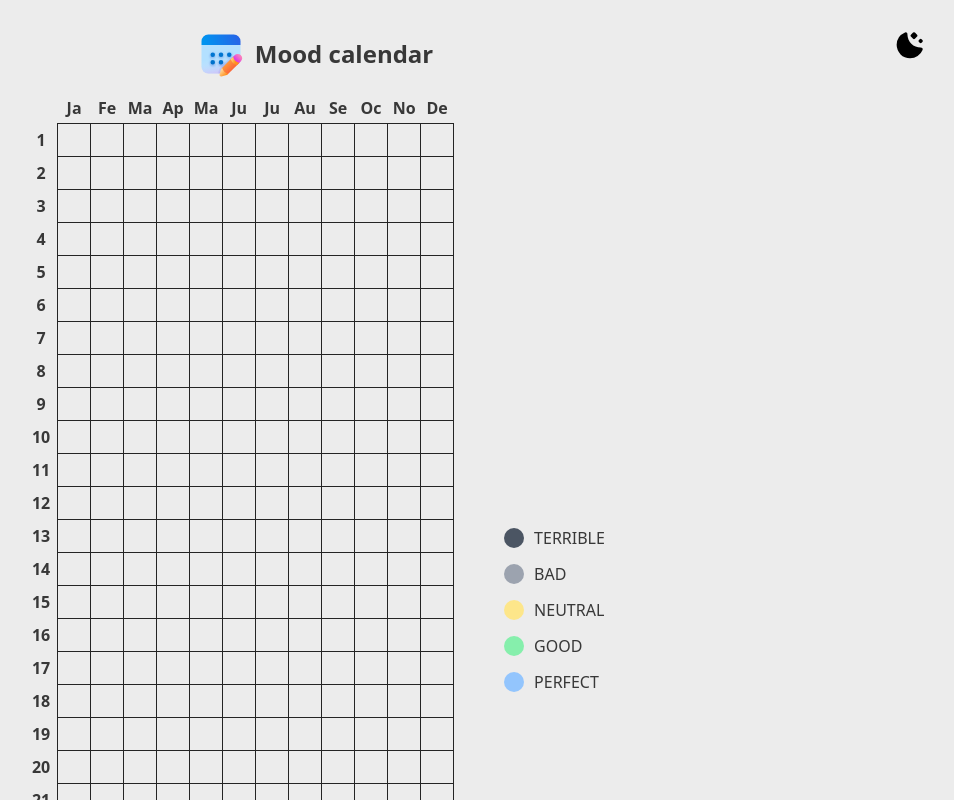
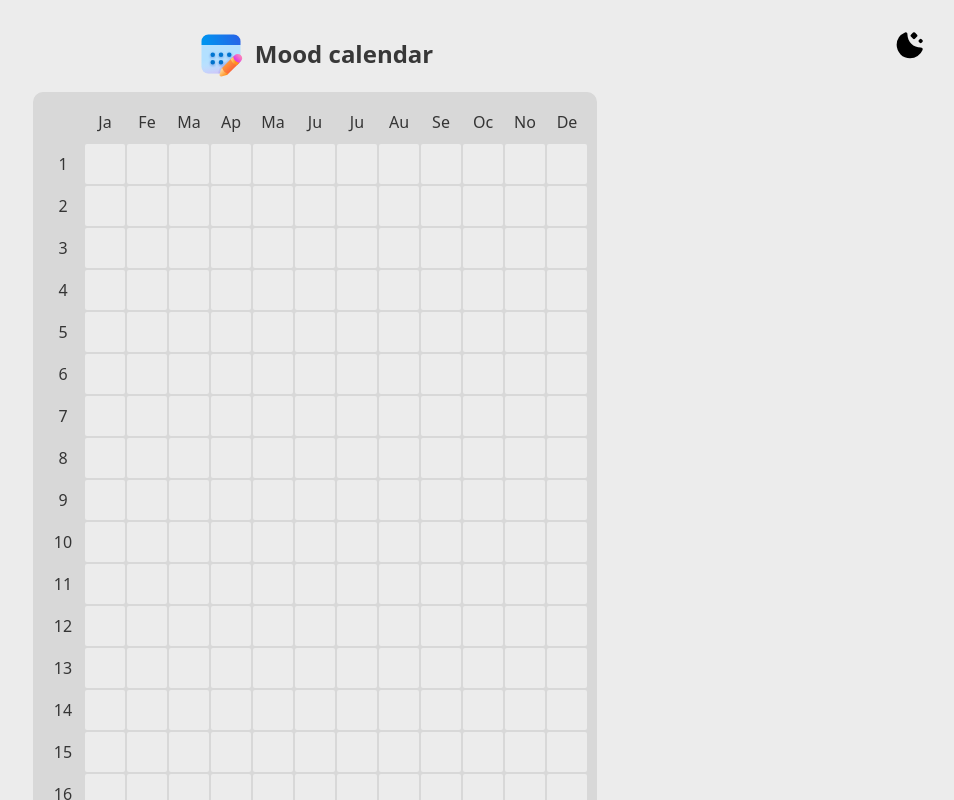
Before and after one commit to kostasp31/mood-calendar, a React (Vite) app: page / in a window 1280 px wide. Shown: the top 800 px of the page, without its empty margins (325-1279 px from the left). Built offline with nearby package versions, Linux system fonts and the light colour scheme.

Commit message:
transition to grid

```diff
--- a/src/App.css
+++ b/src/App.css
@@ -20,14 +20,71 @@ th.numbers-th {
   gap: 0%;
 }
 
+.grandparent-container {
+  display: grid;
+  grid-template-rows: 1fr auto 1fr;
+  grid-template-columns: 1fr;
+}
+
+.calendar {
+  display: grid;
+  grid-template-rows: repeat(32, 40px);
+  grid-template-columns: repeat(13, 40px);
+  row-gap: 2px;
+  column-gap: 2px;
+  padding: 10px 10px;
+  border-radius: 10px;
+
+  justify-items: center;
+  align-items: center;
+}
+
+@keyframes rotateAnimation {
+  from {
+    transform: rotateX(0deg);
+  }
+  to {
+    transform: rotateX(180deg);
+  }
+}
+
+.calendar-mood-box {
+  animation: rotateAnimation;
+  animation-duration: 2s;
+}
+
+.calendar-mood-box:hover {
+  transform: scale(1.1);
+  transition-duration: 200ms;
+  box-shadow: 1px 1px 10px rgb(92, 92, 92);
+  outline: '1px solid red';
+}
+
+.calendar-item {
+  display: flex;
+  justify-content: center;
+  align-items: center;
+  border-radius: 2px;
+}
+
+
+
+
+/* .calendar-day {
+
+}
+
+.calendar-month {
+
+} */
+
 .color-legend {
   display: flex;
   flex-direction: column;
   justify-content: center;
-  margin-left: 50px;
 }
 
-@media only screen and (max-width: 650px) {
+/* @media only screen and (max-width: 650px) {
   .parent-container {
     display: flex;
     flex-direction: column;
@@ -41,7 +98,7 @@ th.numbers-th {
     justify-items: center;
     margin-left: 0;
   }
-}
+} */
 
 .color-label {
   width: 20px;
--- a/src/App.jsx
+++ b/src/App.jsx
@@ -1,4 +1,4 @@
-import { useEffect, useState } from 'react'
+import React, { useEffect, useState } from 'react'
 import './App.css'
 
 import ChangeTheme from './ChangeTheme';
@@ -19,10 +19,10 @@ function App() {
 
   const colors = [
     { index: 1, mood: 'TERRIBLE', color: '#4B5563' },
-    { index: 2, mood: 'BAD',      color: '#9CA3AF' },
-    { index: 3, mood: 'NEUTRAL',  color: '#FDE68A' },
-    { index: 4, mood: 'GOOD',     color: '#86EFAC' },
-    { index: 5, mood: 'PERFECT',  color: '#93C5FD' }
+    { index: 2, mood: 'BAD', color: '#9CA3AF' },
+    { index: 3, mood: 'NEUTRAL', color: '#FDE68A' },
+    { index: 4, mood: 'GOOD', color: '#86EFAC' },
+    { index: 5, mood: 'PERFECT', color: '#93C5FD' }
   ];
 
   useEffect(() => {
@@ -36,10 +36,10 @@ function App() {
     }
 
     const _moods = months.map((month, index) => {
-      let lastdate = new Date(year, index+1, 0).getDate();
+      let lastdate = new Date(year, index + 1, 0).getDate();
 
       let moodsArayMonth = [];
-      for (let j=1; j<=lastdate; j++) {
+      for (let j = 1; j <= lastdate; j++) {
         moodsArayMonth.push({
           day: j,
           mood: null // Math.floor(Math.random() * (5 - 1 + 1)) + 1
@@ -48,7 +48,7 @@ function App() {
       return moodsArayMonth;
     });
 
-    localStorage.setItem('mood-calendar-data', JSON.stringify({[year]: _moods}));
+    localStorage.setItem('mood-calendar-data', JSON.stringify({ [year]: _moods }));
 
     setMoods(_moods);
   }, []);
@@ -69,11 +69,11 @@ function App() {
 
     const currentMood = newMoods[month][day];
     if (currentMood) {
-      let newMood = {...currentMood, mood: currentMood.mood + 1};
+      let newMood = { ...currentMood, mood: currentMood.mood + 1 };
       if (newMood.mood > 5) newMood.mood = 1;
 
       newMoods[month][day] = newMood;
-      localStorage.setItem('mood-calendar-data', JSON.stringify({[year]: newMoods}));
+      localStorage.setItem('mood-calendar-data', JSON.stringify({ [year]: newMoods }));
       setMoods(newMoods);
     }
   }
@@ -83,52 +83,79 @@ function App() {
   return (
     <div className='grandparent-container'>
       <Title />
+      <ChangeTheme theme={theme} setTheme={setTheme} />
       <div className='parent-container'>
-        <ChangeTheme theme={theme} setTheme={setTheme} />
-        <table style={{ borderCollapse: 'collapse' }}>
-          <thead>
-            <tr>
-              <td>
-              </td>
-              {months.map((month, index) =>
-                <th key={index}>
-                  {month.substring(0,2)}
-                </th>
-              )}
-            </tr>
-          </thead>
-          <tbody>
-            {Array.from(Array(31).keys()).map((day, index) =>
-              <tr key={index}>
-                <th className='numbers-th'>
-                  {day+1}
-                </th>
+        <div className='calendar' style={{backgroundColor: theme === 'dark' ? 'rgb(65, 65, 65)' : 'rgba(216, 216, 216, 1)'}}>
+          {Array.from({ length: 32 }).map((_, dayIndex) => (
+            dayIndex === 0 ?
+              <React.Fragment key={dayIndex}>
+                {Array.from({ length: 13 }).map((_, _monthIndex) => {
+                  return (
+                    <div className='calendar-item calendar-month' key={`${_monthIndex}-${dayIndex}`}
+                      style={{
+                        width: '40px',
+                        height: '40px'
+                      }}>
+                      {_monthIndex === 0 ? '' : months?.[_monthIndex - 1]?.substring(0, 2)}
+                    </div>
+                  );
 
-                {
-                  Array.from(Array(12).keys()).map((month, index) =>
-                    <td key={index} onClick={(e) => changeMood(e, month, day)}
-                    style={{
-                      border: moods[month]?.[day]?.mood !== undefined ? `1px solid ${theme === 'dark' ? '#ececec' : '#242424'}` : 'none',
-                      background: moods[month]?.[day]?.mood ? colors[moods[month]?.[day]?.mood - 1]?.color : theme === 'light' ? '#ececec' : '#242424'
-                    }}>
-                      {/* {moods[month]?.[day]?.mood ?? null} */}
-                    </td>
-                  )
                 }
+                )}
+              </React.Fragment>
+              :
+              <React.Fragment key={dayIndex}>
+                {Array.from({ length: 13 }).map((_, _monthIndex) => {
+                  const monthIndex = _monthIndex - 1;
 
-              </tr>
-            )}
-          </tbody>
-        </table>
+                  if (monthIndex === -1) {
+                    return (
+                      <div className='calendar-item calendar-day' key={`${monthIndex}-${dayIndex}`}
+                        style={{
+                          width: '40px',
+                          height: '40px'
+                        }}>
+                        {dayIndex}
+                      </div>
+                    )
+                  } else {
+                    if (moods[monthIndex]?.[dayIndex - 1]) {
+                      return (
+                        <div className='calendar-item calendar-mood-box' key={`${monthIndex}-${dayIndex - 1}`} onClick={(e) => changeMood(e, monthIndex, dayIndex - 1)}
+                          style={{
+                            width: '40px',
+                            height: '40px',
+                            animationDelay: `${Math.round((2000 / 31) * Math.round(Math.random() * dayIndex))}ms`,
+                            background: moods[monthIndex]?.[dayIndex - 1]?.mood ? colors[moods[monthIndex]?.[dayIndex - 1]?.mood - 1]?.color : theme === 'light' ? '#ececec' : '#242424'
+                          }}>
+                          {/* {moods[monthIndex]?.[dayIndex - 1]?.mood ?? null} */}
+                        </div>
+                      );
+                    }
+                    else
+                      return (
+                        <div className='calendar-item calendar-empty' key={`${monthIndex}-${dayIndex - 1}`}
+                          style={{
+                            width: '40px',
+                            height: '40px',
+                            background: 'transparent'
+                          }} />)
+                  }
+                }
+                )}
+              </React.Fragment>
+          ))}
 
-        <div className='color-legend'>
+        </div>
+
+        {/* <div className='color-legend'>
           {colors.map((color, index) =>
-            <div key={index} style={{display: 'flex', alignItems: 'center', gap: '10px', marginTop: '-20px'}}>
+            <div key={index} style={{ display: 'flex', alignItems: 'center', gap: '10px', marginTop: '-20px' }}>
               <div className='color-label' style={{ background: color.color }} />
               <p>{color.mood}</p>
             </div>
           )}
-        </div>
+        </div> */}
       </div>
       <Footer />
     </div>
--- a/src/Footer.jsx
+++ b/src/Footer.jsx
@@ -2,8 +2,8 @@ import './App.css';
 
 export default function Footer() {
   return (
-    <p>
-      Made by <a href = "https://github.com/kostasp31">kostasp31</a> - special attributions to my boredom -_-
+    <p style={{alignContent: 'end'}}>
+      Made by <a href = "https://github.com/kostasp31">kostasp31</a> - Special attributions to my boredom -_-
     </p>
   );
 }
```
